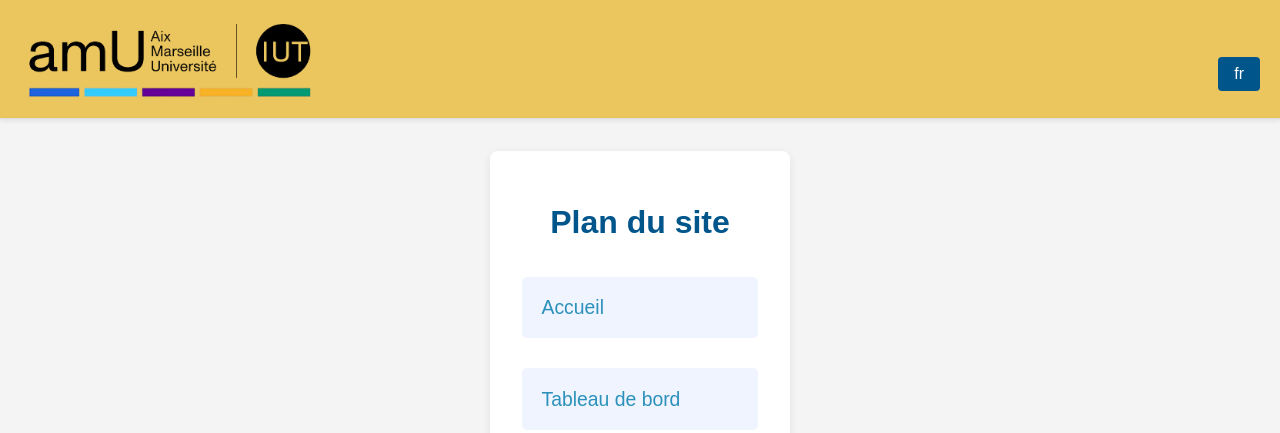
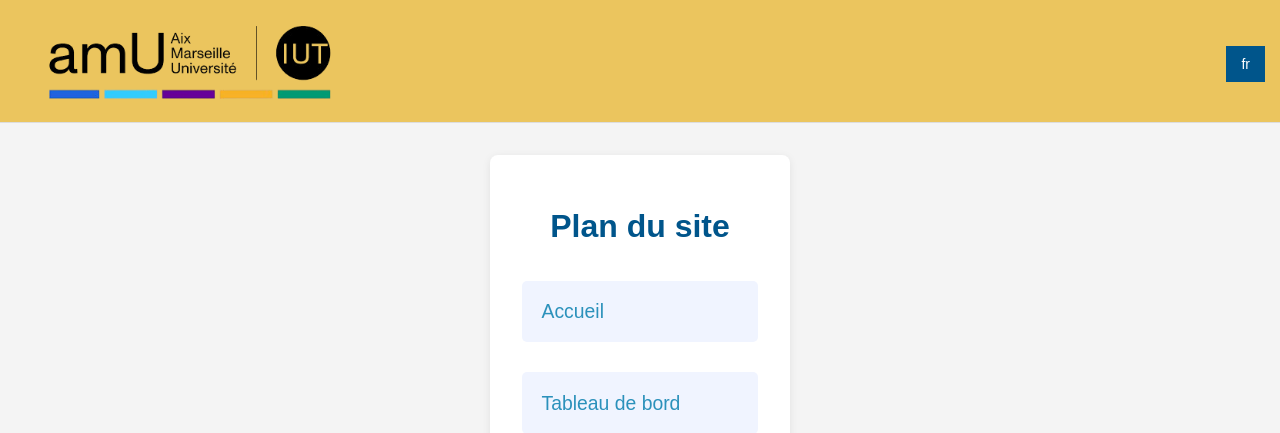
Before and after one commit to adam-KUROPATWA-BUTTE/SAE_GROUPE14_RI, a PHP site: page /web_plan?lang=fr in a window 1280 px wide. Shown: the top 433 px of the page. Run offline with PHP 8.4, Linux system fonts and the light colour scheme; classes that the project's autoload settings leave out are loaded by file name.

Commit message:
changement css boutons fr

```diff
--- a/public/module/site/View/DashboardPage.php
+++ b/public/module/site/View/DashboardPage.php
@@ -34,7 +34,7 @@ class DashboardPage
         <body>
         <header>
             <div class="top-bar">
-                <img id="logo_amu" src="img/logo.png" alt="Logo" style="height:100px;">
+                <img id="logo_amu" src="img/logo.png" alt="Logo">
                 <div class="right-buttons">
                     <div class="lang-dropdown">
                         <button class="dropbtn" id="current-lang"><?= htmlspecialchars($this->lang) ?></button>
--- a/public/module/site/View/FoldersPage.php
+++ b/public/module/site/View/FoldersPage.php
@@ -48,8 +48,8 @@ class FoldersPage
         <body>
         <header>
             <div class="top-bar">
-                <img src="img/logo.png" alt="Logo" style="height:100px;">
-                <div class="lang-dropdown" style="float:right; margin-top: 30px; margin-right: 20px;">
+                <img id="logo_amu" src="img/logo.png" alt="Logo" >
+                <div class="lang-dropdown" >
                     <button class="dropbtn" id="current-lang"><?= htmlspecialchars($this->lang) ?></button>
                     <div class="dropdown-content">
                         <a href="#" onclick="changeLang('fr'); return false;">Français</a>
--- a/public/module/site/View/HelpPage.php
+++ b/public/module/site/View/HelpPage.php
@@ -26,7 +26,7 @@ class HelpPage
         <body>
         <header>
             <div class="top-bar">
-                <img id="logo_amu" src="img/logo.png" alt="Logo" style="height:100px;">
+                <img id="logo_amu" src="img/logo.png" alt="Logo">
                 <div class="right-buttons"></div>
             </div>
             <nav class="menu">
--- a/public/module/site/View/SettingsPage.php
+++ b/public/module/site/View/SettingsPage.php
@@ -41,9 +41,9 @@ class SettingsPage
         <body>
         <header>
             <div class="top-bar">
-                <img id="logo_amu" src="img/logo.png" alt="Logo" style="height:100px;">
+                <img id="logo_amu" src="img/logo.png" alt="Logo">
                 <div class="right-buttons">
-                    <div class="lang-dropdown" style="float:right; margin-top: 30px; margin-right: 20px;">
+                    <div class="lang-dropdown">
                         <button class="dropbtn" id="current-lang"><?= htmlspecialchars($this->lang) ?></button>
                         <div class="dropdown-content">
                             <a href="#" onclick="changeLang('fr'); return false;">Français</a>
--- a/public/module/site/View/WebPlanPage.php
+++ b/public/module/site/View/WebPlanPage.php
@@ -40,12 +40,14 @@ class WebPlanPage
         <body>
         <header>
             <div class="top-bar">
-                <img src="img/logo.png" alt="Logo" style="height:100px;">
-                <div class="right-buttons" style="float:right; margin-top: 30px; margin-right: 20px;">
-                    <button class="dropbtn" id="current-lang"><?= htmlspecialchars($this->lang) ?></button>
-                    <div class="dropdown-content" style="position:absolute; background:#fff; border:1px solid #ccc;">
-                        <a href="#" onclick="changeLang('fr'); return false;">Français</a>
-                        <a href="#" onclick="changeLang('en'); return false;">English</a>
+                <img src="img/logo.png" alt="Logo">
+                <div class="right-buttons">
+                    <div class="lang-dropdown">
+                        <button class="dropbtn" id="current-lang"><?= htmlspecialchars($this->lang) ?></button>
+                        <div class="dropdown-content">
+                            <a href="#" onclick="changeLang('fr'); return false;">Français</a>
+                            <a href="#" onclick="changeLang('en'); return false;">English</a>
+                        </div>
                     </div>
                 </div>
             </div>
--- a/public/styles/index.css
+++ b/public/styles/index.css
@@ -3,6 +3,7 @@ header {
     background-color: #EBC55E;
     border-bottom: 1px solid #ddd;
     padding: 10px 20px;
+    position: relative;
 }
 
 #logo_amu{
@@ -20,13 +21,16 @@ body {
     font-family: sans-serif;
 
 }
+
 .right-buttons {
     display: flex;
     gap: 10px;
     align-items: center;
+    position: absolute;
+    margin-top: 5px;
+    right: 15px;
 }
 
-/* Style du bouton principal */
 .dropbtn {
     background-color: #00558B;
     color: white;
--- a/public/styles/login.css
+++ b/public/styles/login.css
@@ -11,10 +11,6 @@ header {
 }
 
 
-.right-buttons {
-    display: flex;
-    gap: 10px;
-}
 
 
 nav.menu {
--- a/public/styles/settings.css
+++ b/public/styles/settings.css
@@ -49,6 +49,10 @@ tr:nth-child(even) {
 
 .sub-menu a.active {
     background: #0056b3;
+}
+
+#logo_amu{
+    height:100px;
 }
 
 @media (max-width: 810px) {
--- a/public/styles/web_plan.css
+++ b/public/styles/web_plan.css
@@ -5,12 +5,6 @@ body {
     padding: 0;
 }
 
-header {
-    background: #EBC55E;
-    color: #fff;
-    padding: 0.5em 0;
-    box-shadow: 0 2px 5px rgba(0,0,0,0.08);
-}
 
 .top-bar {
     display: flex;
@@ -24,25 +18,7 @@ header {
     margin-top: 2px;
 }
 
-.right-buttons {
-    display: flex;
-    gap: 10px;
-    align-items: center;
-}
 
-.right-buttons button {
-    background: #00558B;
-    color: #ffffff;
-    border: none;
-    padding: 8px 16px;
-    border-radius: 4px;
-    cursor: pointer;
-    font-size: 1em;
-}
-
-.right-buttons button:hover {
-    background: #2B91BB;
-}
 
 main {
     max-width: 700px;
@@ -174,48 +150,3 @@ footer p {
 .help-popup-body li {
     margin-bottom: 10px;
 }
-
-
-.right-buttons {
-    position: relative;
-    display: inline-block;
-}
-
-.dropbtn {
-    background-color: #0073e6;
-    color: white;
-    padding: 8px 12px;
-    font-size: 14px;
-    border: none;
-    cursor: pointer;
-    border-radius: 4px;
-}
-
-.dropdown-content {
-    display: none; /* caché par défaut */
-    position: absolute;
-    right: 0;
-    background-color: white;
-    min-width: 120px;
-    box-shadow: 0 2px 6px rgba(0,0,0,0.2);
-    z-index: 100;
-    border-radius: 4px;
-    overflow: hidden;
-}
-
-.dropdown-content a {
-    color: black;
-    padding: 8px 12px;
-    text-decoration: none;
-    display: block;
-    font-size: 14px;
-}
-
-.dropdown-content a:hover {
-    background-color: #f0f0f0;
-}
-
-/* classe pour afficher le dropdown */
-.right-buttons.show .dropdown-content {
-    display: block;
-}
```
Also changed, not shown: other parts of public/styles/index.css (+32 -24 lines), public/module/site/View/HomePage.php (+33 -2 lines).
